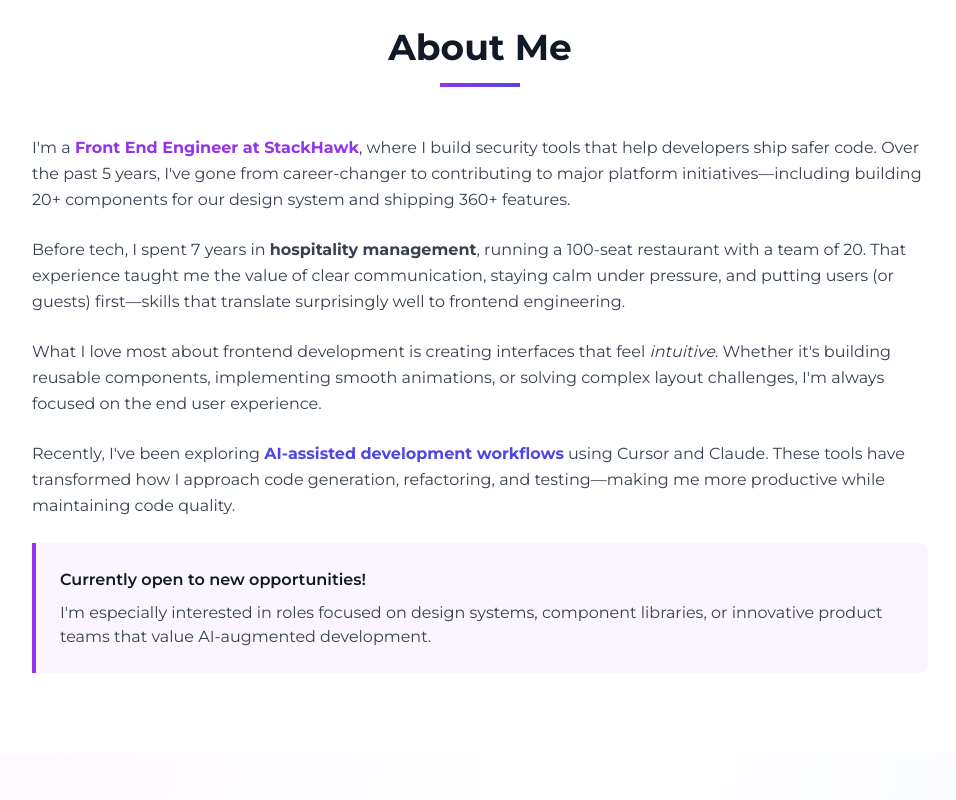
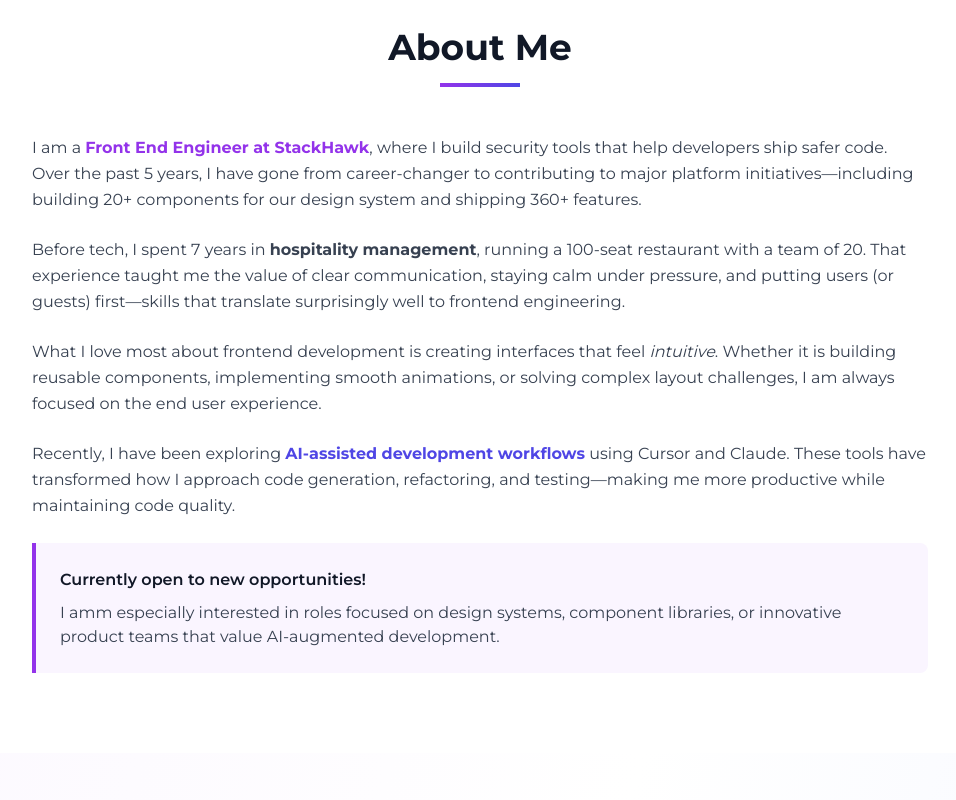
Before and after one commit to ValentinaPanic/my-portfolio-website, a Next.js app: page / in a window 1280 px wide. Shown: the part 1140-1940 px from the top of the page, without its empty margins (160-1116 px from the left). Built offline with nearby package versions, Linux system fonts and the light colour scheme.

Commit message:
aphosotple fixes

```diff
--- a/app/page.tsx
+++ b/app/page.tsx
@@ -1,13 +1,13 @@
 "use client";
 
-import React, { useState } from 'react';
+import React, { SetStateAction, useState } from 'react';
 import { Github, Linkedin, Mail, ExternalLink, Code2, Layers, Sparkles, Menu, X, ArrowRight, Download } from 'lucide-react';
 
 export default function ModernPortfolio() {
   const [mobileMenuOpen, setMobileMenuOpen] = useState(false);
   const [activeSection, setActiveSection] = useState('home');
 
-  const scrollToSection = (section) => {
+  const scrollToSection = (section: string) => {
     setActiveSection(section);
     setMobileMenuOpen(false);
 
@@ -195,8 +195,8 @@ export default function ModernPortfolio() {
 
           <div className="prose prose-lg max-w-none text-gray-700 leading-relaxed space-y-6">
             <p>
-              I'm a <strong className="text-purple-600">Front End Engineer at StackHawk</strong>, where I build
-              security tools that help developers ship safer code. Over the past 5 years, I've gone from career-changer
+              I am a <strong className="text-purple-600">Front End Engineer at StackHawk</strong>, where I build
+              security tools that help developers ship safer code. Over the past 5 years, I have gone from career-changer
               to contributing to major platform initiatives—including building 20+ components for our design system
               and shipping 360+ features.
             </p>
@@ -209,12 +209,12 @@ export default function ModernPortfolio() {
 
             <p>
               What I love most about frontend development is creating interfaces that feel <em>intuitive</em>. Whether
-              it's building reusable components, implementing smooth animations, or solving complex layout challenges,
-              I'm always focused on the end user experience.
+              it is building reusable components, implementing smooth animations, or solving complex layout challenges,
+              I am always focused on the end user experience.
             </p>
 
             <p>
-              Recently, I've been exploring <strong className="text-indigo-600">AI-assisted development workflows</strong> using
+              Recently, I have been exploring <strong className="text-indigo-600">AI-assisted development workflows</strong> using
               Cursor and Claude. These tools have transformed how I approach code generation, refactoring, and testing—making
               me more productive while maintaining code quality.
             </p>
@@ -224,7 +224,7 @@ export default function ModernPortfolio() {
                 Currently open to new opportunities!
               </p>
               <p className="text-gray-700 text-base">
-                I'm especially interested in roles focused on design systems, component libraries, or innovative
+                I amm especially interested in roles focused on design systems, component libraries, or innovative
                 product teams that value AI-augmented development.
               </p>
             </div>
@@ -410,12 +410,12 @@ export default function ModernPortfolio() {
       {/* Contact Section */}
       <section id="contact" className="py-20 px-6 bg-white">
         <div className="max-w-4xl mx-auto text-center">
-          <h2 className="text-4xl font-bold text-gray-900 mb-4">Let's Connect</h2>
+          <h2 className="text-4xl font-bold text-gray-900 mb-4">Let`s Connect</h2>
           <div className="w-20 h-1 bg-gradient-to-r from-purple-600 to-indigo-600 mx-auto mb-8"></div>
 
           <p className="text-xl text-gray-600 mb-12">
-            I'm currently exploring new opportunities in frontend engineering. Whether you want to discuss a role,
-            collaborate on a project, or just chat about React and design systems, I'd love to hear from you!
+            I am currently exploring new opportunities in frontend engineering. Whether you want to discuss a role,
+            collaborate on a project, or just chat about React and design systems, I would love to hear from you!
           </p>
 
           <div className="grid md:grid-cols-3 gap-6 mb-12">
```
